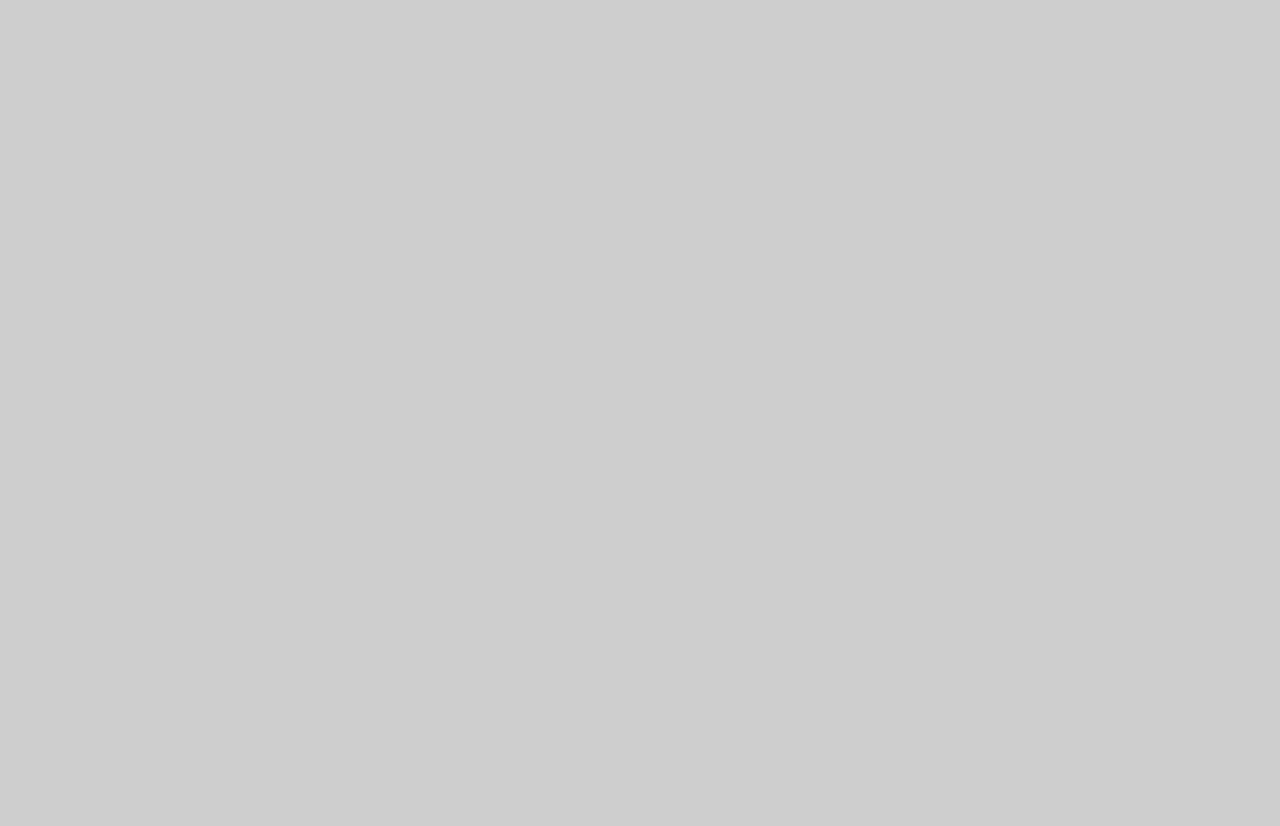
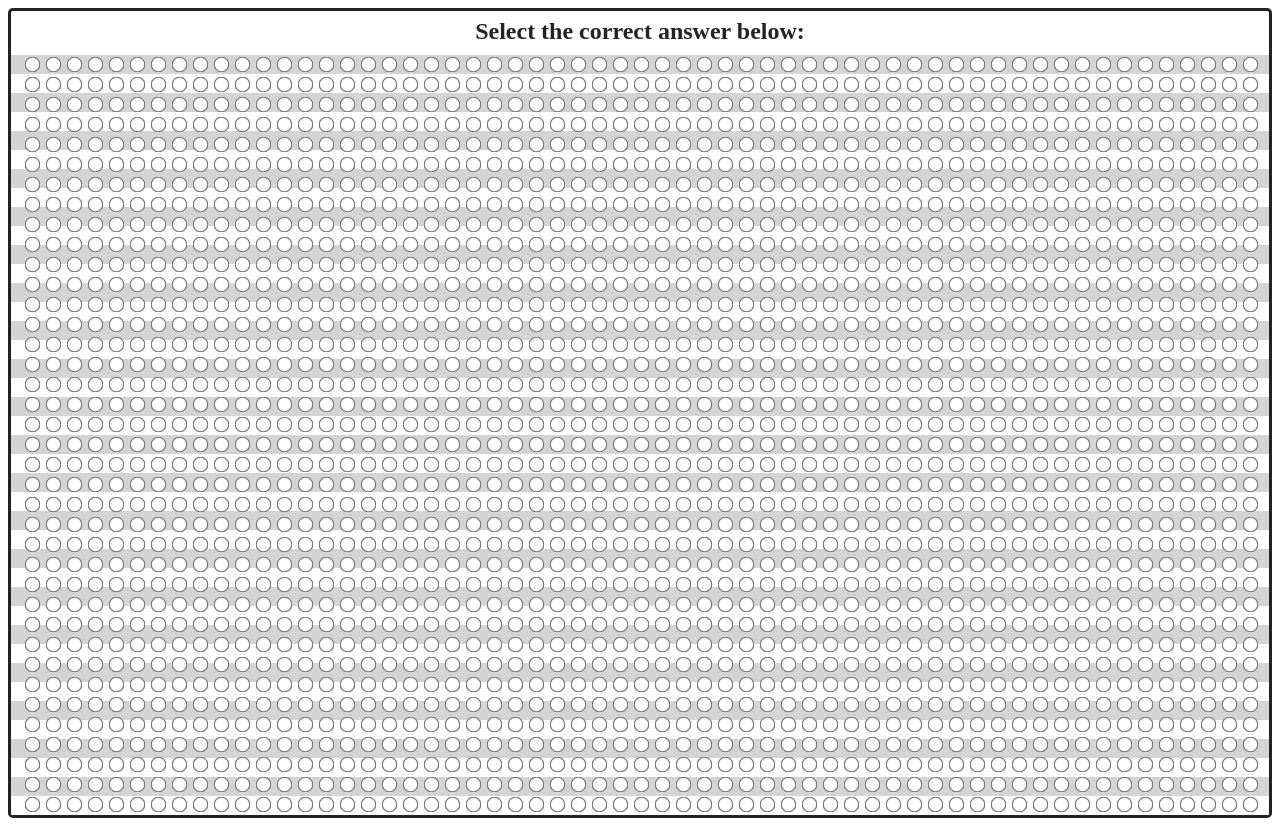
Before and after one commit to iguannalin/multiplechoices, a plain HTML site: page index.html in a window 1280 px wide. Before the commit the page ends 800 px from the top, so only its background shows below. Drawn offline with Linux system fonts and the light colour scheme.

Commit message:
finished

```diff
--- a/index.css
+++ b/index.css
@@ -5,5 +5,27 @@ html {
 }
 
 body {
-  background-color:rgb(206, 206, 206);
+  background-color: white;
+  border: 3px solid rgb(35, 35, 35);
+  border-radius: 5px;
+  color: rgb(35, 35, 35);
+  font-family: 'Times New Roman', Times, serif;
+  font-size: 12px;
+  text-align: center;
+  cursor: url('question.png') 0 16, pointer;
 }
+
+h1 {
+  margin: 7px 0 10px;
+}
+
+#sheet {
+  background: linear-gradient( to bottom, #d4d4d4, #d4d4d4 50%, white 50%, white);
+  background-size: 100% 38px;
+}
+
+input[type='radio'] {
+  transform: scale(1.21);
+  accent-color: #232323;
+  cursor: url('pencil.png') 0 16, default;
+}
--- a/index.html
+++ b/index.html
@@ -1,11 +1,13 @@
 <!DOCTYPE html>
 <html>
     <head>
-        <title>stoplight</title>
+        <title>multiple choices</title>
         <meta charset="utf-8">
         <link rel="stylesheet" Href="index.css"/>
         <script src="index.js"></script>
     </head>
     <body>
+        <h1>Select the correct answer below:</h1>
+        <div id="sheet"></div>
     </body>
 </html>
--- a/index.js
+++ b/index.js
@@ -1 +1,40 @@
-window.addEventListener("load", () => {});
+window.addEventListener("load", () => {
+  const sheet = document.getElementById("sheet");
+  let buttons = [];
+  // make the buttons fit the page as best as possible
+  let width = Math.floor((document.body.offsetWidth - 20) / 21);
+  let height = Math.floor((window.innerHeight - 150) / 17);
+  let total = width * height;
+  for (let i = 0; i < width; i++) {
+    for (let j = 0; j < height; j++) {
+      let radio = document.createElement("input");
+      radio.type = "radio";
+      // every time a button is clicked, choose between:
+      // turning on a random button, or
+      // hiding a lot of other buttons
+      radio.onclick = () => {
+        let r = Math.floor(Math.random() * 10);
+        switch (r % 2) {
+          case 0:
+            buttons[getRandomInt(0, total)].checked = "true";
+            break;
+          default:
+            for (let n = 0; n < getRandomInt(0, total); n++) {
+              buttons[getRandomInt(0, total)].style.visibility = "hidden";
+            }
+            break;
+        }
+        return false;
+      }
+      buttons.push(radio);
+      sheet.appendChild(radio);
+    }
+  }
+});
+
+// from MDN (https://developer.mozilla.org/en-US/docs/Web/JavaScript/Reference/Global_Objects/Math/random#getting_a_random_integer_between_two_values)
+function getRandomInt(min, max) {
+  min = Math.ceil(min);
+  max = Math.floor(max);
+  return Math.floor(Math.random() * (max - min) + min); // The maximum is exclusive and the minimum is inclusive
+}
```
Also changed, not shown: pencil.png (added), question.png (added).
